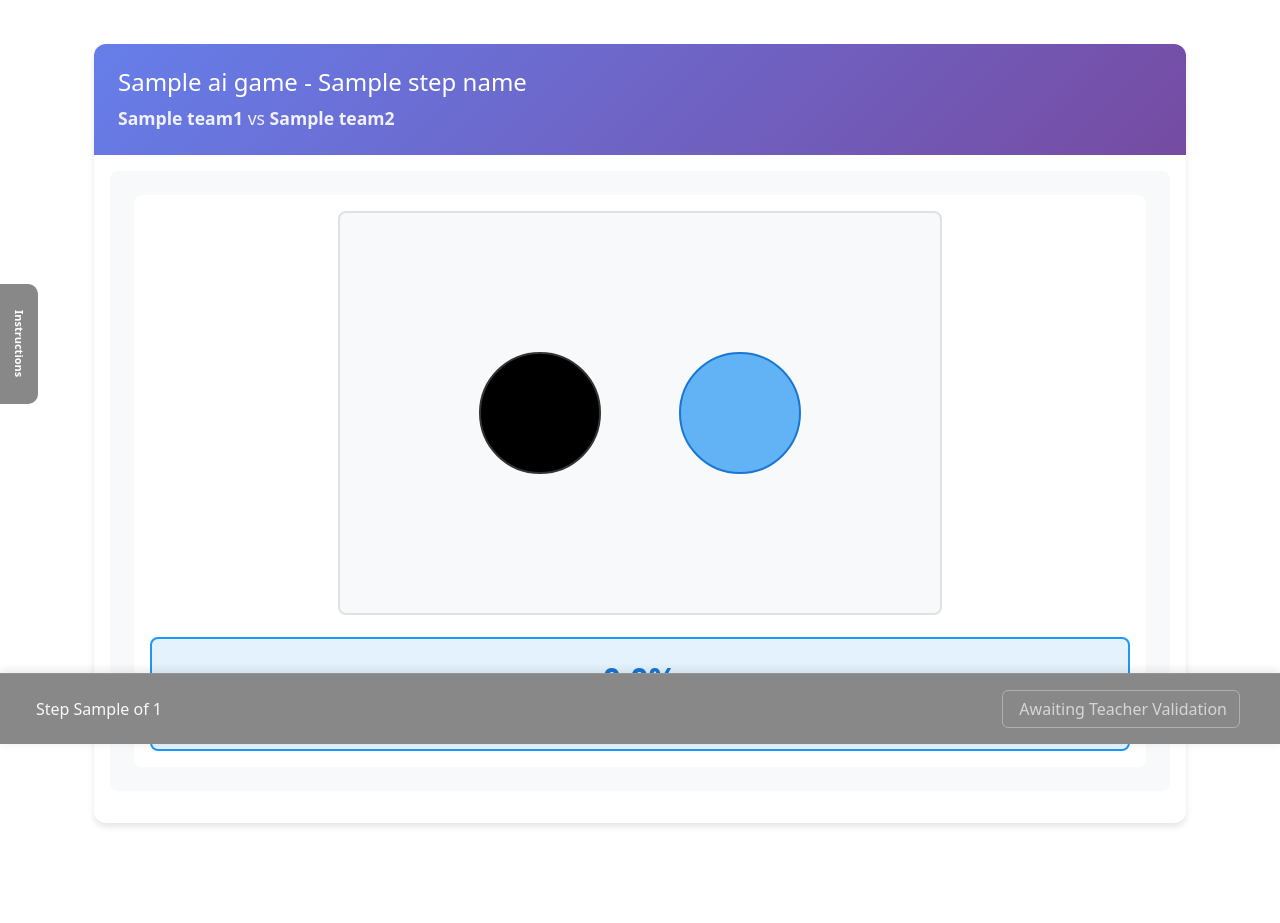
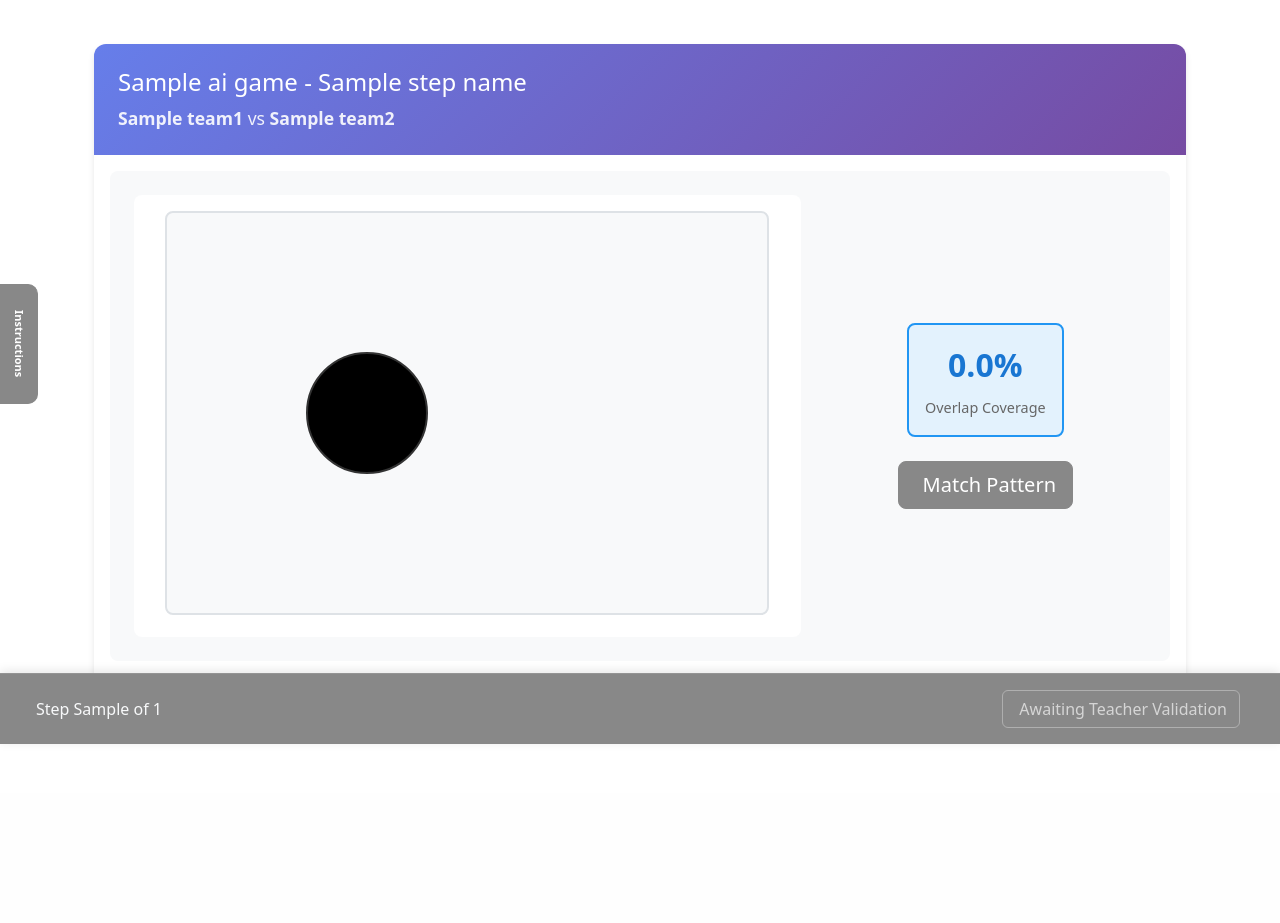
Before and after one commit to physicswahl/Aiducator, a Django app: template syllabus_reader/overlap/templates/overlap/step1.html in a window 1280 px wide. Shown: the part 56-979 px from the top of the page. After the commit the page ends 800 px from the top, so only its background shows below. Run offline with Django 4.2, Linux system fonts and the light colour scheme; the template is opened without the code that fills it: most values are stand-ins (such as "Sample title", 1, 10 or a date in 2020); some libraries are stand-ins or nearby versions.

Commit message:
Better pattern flow

```diff
--- a/syllabus_reader/overlap/templates/overlap/step1.html
+++ b/syllabus_reader/overlap/templates/overlap/step1.html
@@ -48,15 +48,22 @@
     <div class="overlap-form-section">
         <!-- Interactive Overlap Visualization -->
         <div class="config-section">
+            <div class="row">
+                <div class="col-md-8">
                     <div class="overlap-canvas-container">
                         <canvas id="overlapCanvas" width="600" height="400"></canvas>
-                <div class="overlap-info mt-3">
-                    <div class="row">
-                        <div class="col-md-12">
-                            <div class="overlap-display">
+                    </div>
+                </div>
+                <div class="col-md-4">
+                    <div class="d-flex flex-column align-items-center justify-content-center h-100">
+                        <div class="overlap-display mb-4">
                             <span class="overlap-value" id="overlapPercentage">0%</span>
                             <div class="overlap-label">Overlap Coverage</div>
                         </div>
+                        <div class="text-center">
+                            <button id="matchPatternBtn" class="btn btn-primary btn-lg">
+                                <i class="fas fa-eye me-2"></i>Match Pattern
+                            </button>
                         </div>
                     </div>
                 </div>
@@ -79,6 +86,7 @@ document.addEventListener('DOMContentLoaded', function() {
 
     let isDragging = false;
     let dragOffset = { x: 0, y: 0 };
+    let showBlueCircle = false; // Flag to control blue circle visibility
 
     function drawCircles() {
         // Clear canvas
@@ -93,7 +101,8 @@ document.addEventListener('DOMContentLoaded', function() {
         ctx.lineWidth = 2;
         ctx.stroke();
 
-        // Draw movable circle (blue with transparency)
+        // Draw movable circle (blue with transparency) - only if showBlueCircle is true
+        if (showBlueCircle) {
             ctx.beginPath();
             ctx.arc(movableCircle.x, movableCircle.y, movableCircle.radius, 0, 2 * Math.PI);
             ctx.fillStyle = 'rgba(33, 150, 243, 0.7)';
@@ -101,17 +110,20 @@ document.addEventListener('DOMContentLoaded', function() {
             ctx.strokeStyle = '#1976d2';
             ctx.lineWidth = 2;
             ctx.stroke();
+        }
 
         // Calculate and display overlap
         calculateOverlap();
     }
 
     function calculateOverlap() {
+        let overlapPercentage = 0;
+
+        // Only calculate overlap if blue circle is visible
+        if (showBlueCircle) {
             const dx = movableCircle.x - fixedCircle.x;
             const dy = movableCircle.y - fixedCircle.y;
             const distance = Math.sqrt(dx * dx + dy * dy);
-
-        let overlapPercentage = 0;
 
             if (distance < fixedCircle.radius + movableCircle.radius) {
                 // Circles are overlapping
@@ -135,6 +147,7 @@ document.addEventListener('DOMContentLoaded', function() {
                     overlapPercentage = (intersectionArea / fixedCircleArea) * 100;
                 }
             }
+        }
 
         overlapPercentage = Math.max(0, Math.min(100, overlapPercentage));
         document.getElementById('overlapPercentage').textContent = overlapPercentage.toFixed(1) + '%';
@@ -156,6 +169,8 @@ document.addEventListener('DOMContentLoaded', function() {
 
     // Mouse event handlers
     canvas.addEventListener('mousedown', function(e) {
+        if (!showBlueCircle) return; // Don't allow interaction if blue circle is hidden
+
         const mousePos = getMousePos(e);
 
         if (isPointInCircle(mousePos, movableCircle)) {
@@ -167,6 +182,8 @@ document.addEventListener('DOMContentLoaded', function() {
     });
 
     canvas.addEventListener('mousemove', function(e) {
+        if (!showBlueCircle) return; // Don't allow interaction if blue circle is hidden
+
         const mousePos = getMousePos(e);
 
         if (isDragging) {
@@ -196,6 +213,8 @@ document.addEventListener('DOMContentLoaded', function() {
 
     // Touch events for mobile support
     canvas.addEventListener('touchstart', function(e) {
+        if (!showBlueCircle) return; // Don't allow interaction if blue circle is hidden
+
         e.preventDefault();
         const touch = e.touches[0];
         const mouseEvent = new MouseEvent('mousedown', {
@@ -206,6 +225,8 @@ document.addEventListener('DOMContentLoaded', function() {
     });
 
     canvas.addEventListener('touchmove', function(e) {
+        if (!showBlueCircle) return; // Don't allow interaction if blue circle is hidden
+
         e.preventDefault();
         const touch = e.touches[0];
         const mouseEvent = new MouseEvent('mousemove', {
@@ -216,9 +237,18 @@ document.addEventListener('DOMContentLoaded', function() {
     });
 
     canvas.addEventListener('touchend', function(e) {
+        if (!showBlueCircle) return; // Don't allow interaction if blue circle is hidden
+
         e.preventDefault();
         const mouseEvent = new MouseEvent('mouseup', {});
         canvas.dispatchEvent(mouseEvent);
+    });
+
+    // Match Pattern button event handler
+    document.getElementById('matchPatternBtn').addEventListener('click', function() {
+        showBlueCircle = true;
+        drawCircles();
+        this.style.display = 'none'; // Hide the button after clicking
     });
 
     // Initial draw
```
Also changed, not shown: syllabus_reader/db.sqlite3. Lines whose indentation alone changed are shown as unchanged.
